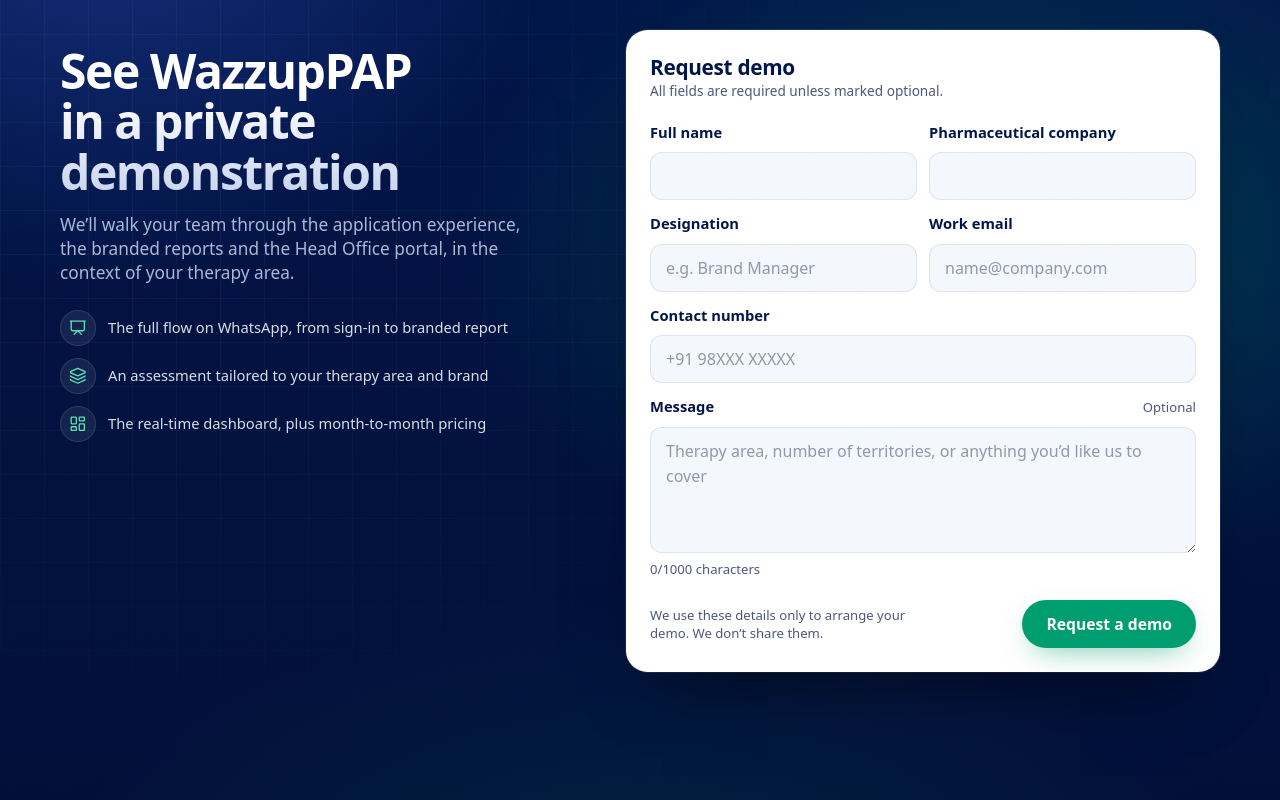
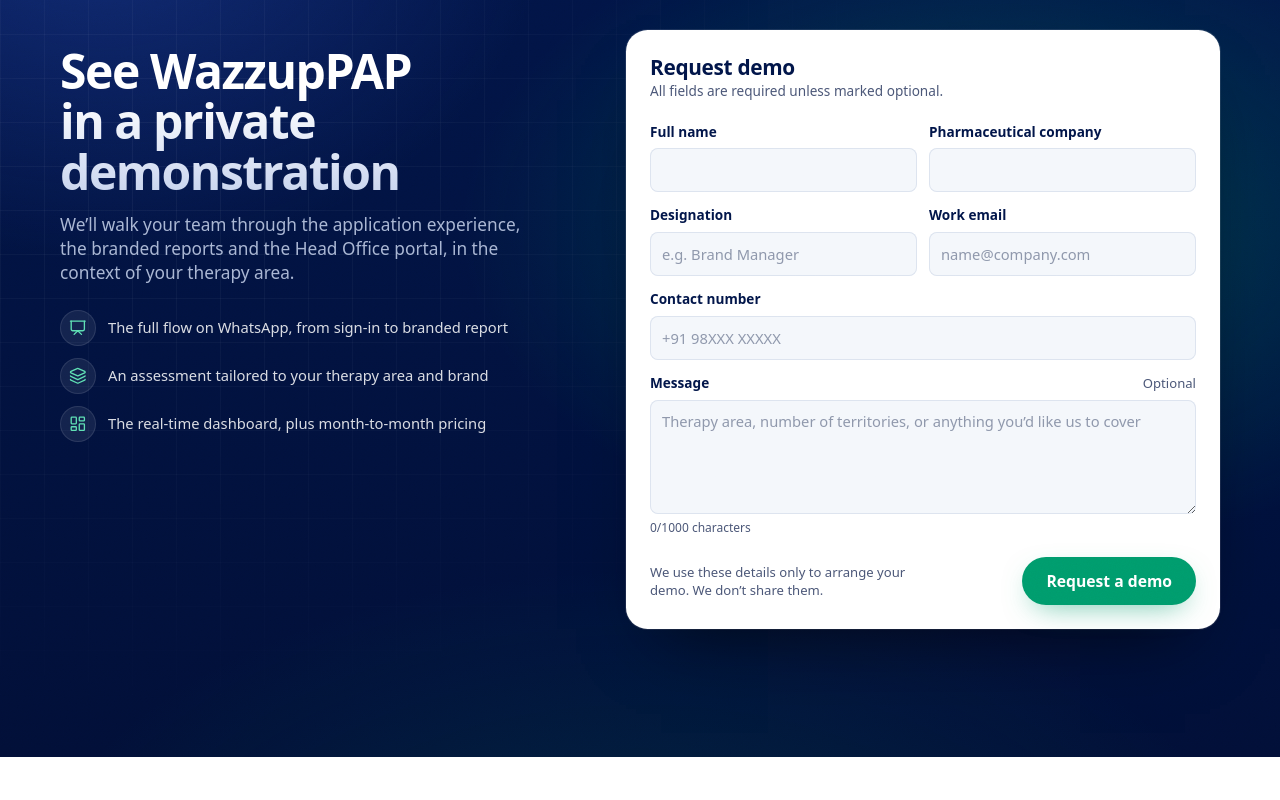
Before and after one commit to Rohan9833/WazzupPAP_display, a React (Vite) app in the folder frontend/: page / in a window 1280 px wide. Shown: the part 7080-7880 px from the top of the page. Built offline with nearby package versions, Linux system fonts and the light colour scheme; no server answers.

Commit message:
Compact demo form fields

```diff
--- a/frontend/src/components/ui/Field.jsx
+++ b/frontend/src/components/ui/Field.jsx
@@ -15,7 +15,7 @@ export default function Field({
 
   return (
     <div className={className}>
-      <label htmlFor={id} className="flex items-baseline justify-between gap-3 text-[0.92rem] font-semibold text-ink">
+      <label htmlFor={id} className="flex items-baseline justify-between gap-2 text-[0.85rem] font-semibold text-ink">
         {label}
         {optional && <span className="text-[0.82rem] font-normal text-slate">Optional</span>}
       </label>
@@ -24,18 +24,18 @@ export default function Field({
         name={id}
         aria-invalid={error ? 'true' : undefined}
         aria-describedby={describedBy}
-        className={`mt-2 block w-full rounded-xl bg-paper px-4 text-[1rem] text-ink placeholder:text-slate/60 ring-1 ring-inset transition-[box-shadow,background-color] duration-150 focus:bg-white focus:outline-none focus:ring-2 ${
-          as === 'textarea' ? 'min-h-28 resize-y py-3' : 'h-12'
+        className={`mt-1.5 block w-full rounded-lg bg-paper px-3 text-[0.92rem] text-ink placeholder:text-slate/60 ring-1 ring-inset transition-[box-shadow,background-color] duration-150 focus:bg-white focus:outline-none focus:ring-2 ${
+          as === 'textarea' ? 'min-h-24 resize-y py-2.5' : 'h-11'
         } ${error ? 'ring-[#c0392b] focus:ring-[#c0392b]' : 'ring-mist focus:ring-leaf'}`}
         {...inputProps}
       />
       {hint && !error && (
-        <p id={`${id}-hint`} className="mt-1.5 text-[0.82rem] text-slate">
+        <p id={`${id}-hint`} className="mt-1 text-[0.75rem] text-slate">
           {hint}
         </p>
       )}
       {error && (
-        <p id={`${id}-error`} className="mt-1.5 flex items-start gap-1.5 text-[0.85rem] font-medium text-[#b03224]">
+        <p id={`${id}-error`} className="mt-1 flex items-start gap-1.5 text-[0.78rem] font-medium text-[#b03224]">
           <AlertCircle className="mt-[0.15em] h-4 w-4 shrink-0" aria-hidden />
           {error}
         </p>
```
